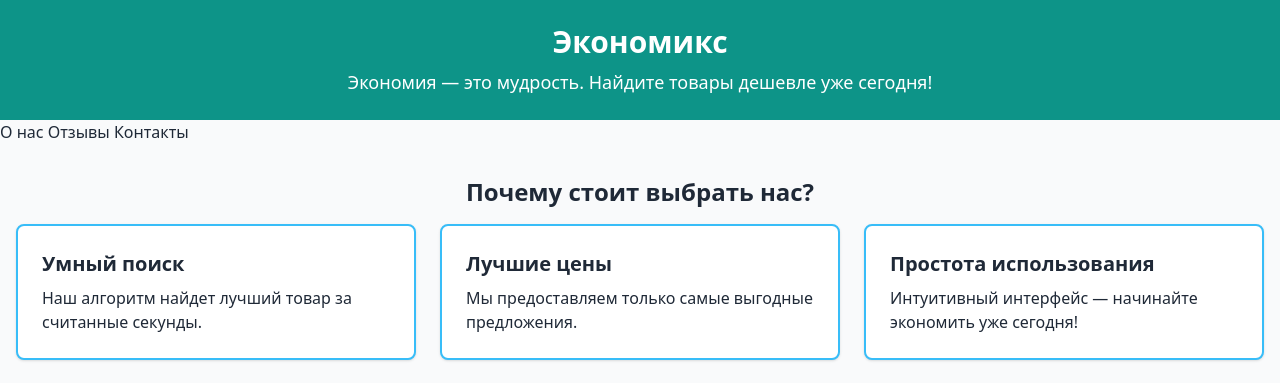
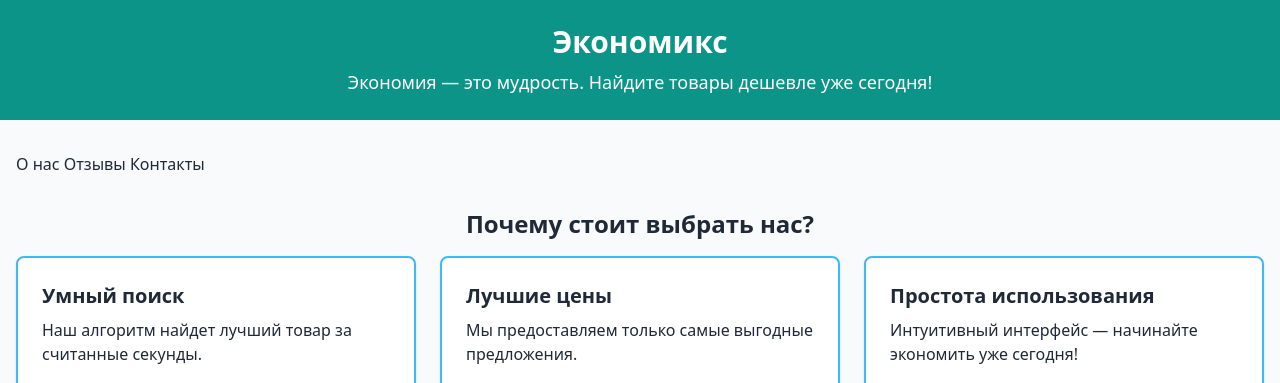
Before and after one commit to Rio1100/eco, a plain HTML site: page index.html in a window 1280 px wide. Shown: the top 383 px of the page. Drawn offline with nearby package versions, Linux system fonts and the light colour scheme.

Commit message:
Update index.html

```diff
--- a/index.html
+++ b/index.html
@@ -24,7 +24,7 @@
         </div>
     </header>
 
-     <section>
+     <section class="container mx-auto mt-8 px-4">
     <nav>
         <a href="#about">О нас</a>
         <a href="#reviews">Отзывы</a>
```
